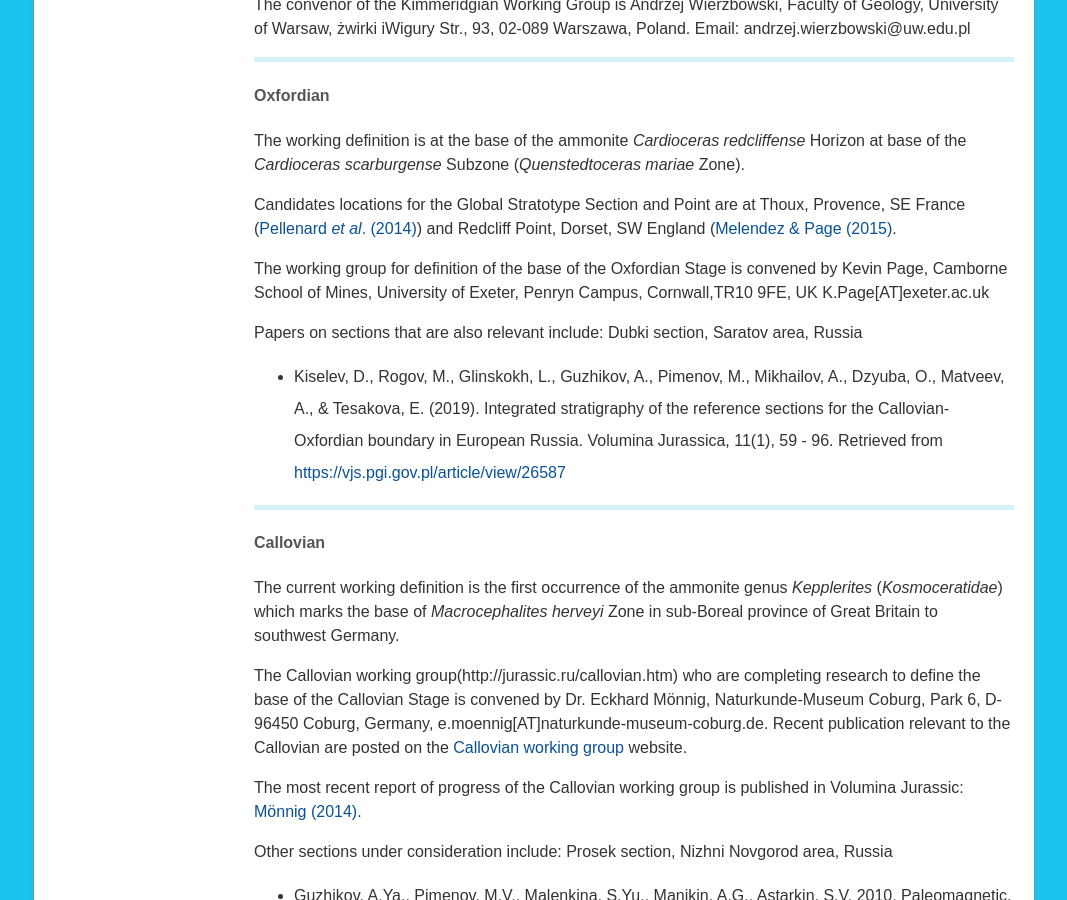
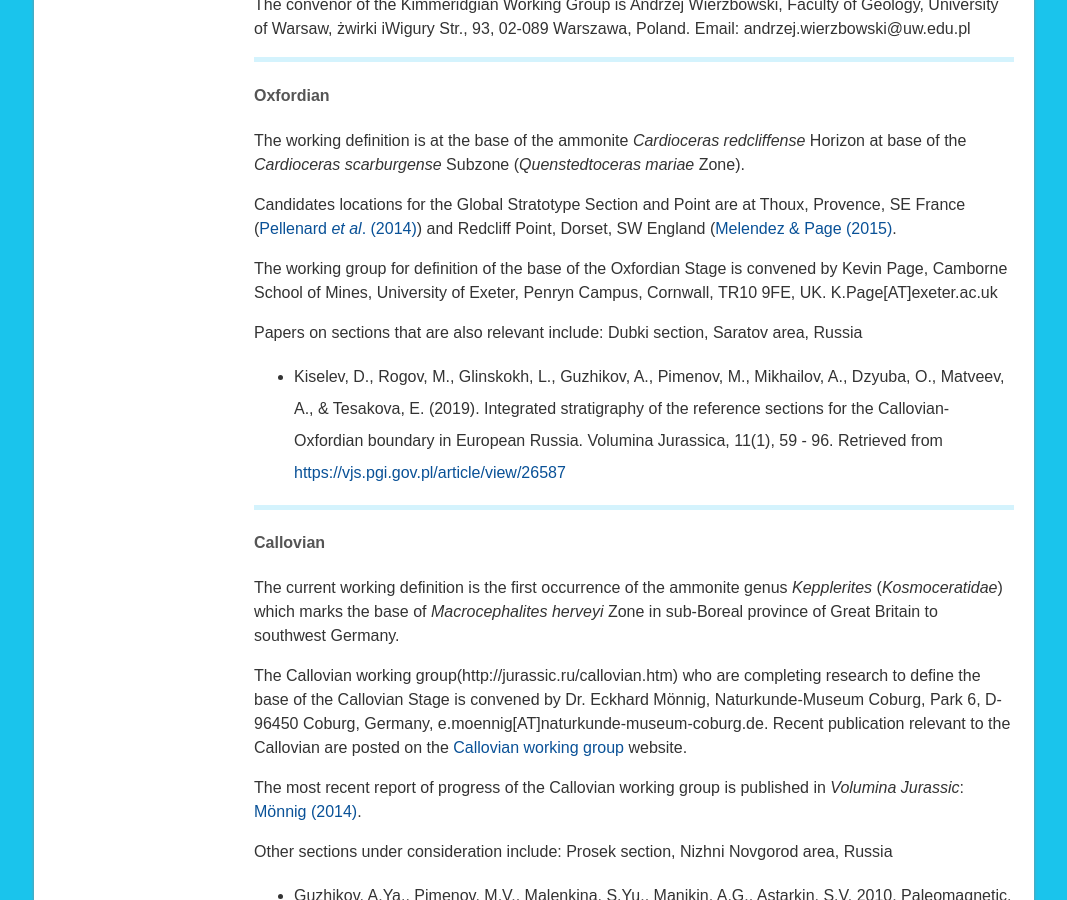
Before and after one commit to i-c-stratigraphy/subcommission-jurassic, a Jekyll site: the page built from pages/our-work.md, in a window 1280 px wide and 900 px high, scrolled down 2616 px. Shown: the whole window, without its empty margins (106-1173 px from the left). Built offline with Jekyll 4.4.1, drawn with Linux system fonts in a browser that asks for light colours; some of the changed text lies outside the part shown.

Commit message:
Update our-work.md

```diff
--- a/pages/our-work.md
+++ b/pages/our-work.md
@@ -75,7 +75,7 @@ The working definition is at the base of the ammonite _Cardioceras redcliffense_
 Candidates locations for the Global Stratotype Section and Point are at Thoux, Provence, SE France ([Pellenard _et al_. (2014)](https://vjs.pgi.gov.pl/article/view/26592)) and Redcliff Point, Dorset, SW England ([Melendez & Page (2015)](https://vjs.pgi.gov.pl/article/view/26644).
 
 
-The working group for definition of the base of the Oxfordian Stage is convened by Kevin Page, Camborne School of Mines, University of Exeter, Penryn Campus, Cornwall,TR10 9FE, UK K.Page[AT]exeter.ac.uk
+The working group for definition of the base of the Oxfordian Stage is convened by Kevin Page, Camborne School of Mines, University of Exeter, Penryn Campus, Cornwall, TR10 9FE, UK. K.Page[AT]exeter.ac.uk
 
 Papers on sections that are also relevant include:
 Dubki section, Saratov area, Russia
@@ -88,7 +88,7 @@ The current working definition is the first occurrence of the ammonite genus _Ke
 
 The Callovian working group(http://jurassic.ru/callovian.htm) who are completing research to define the base of the Callovian Stage is convened by Dr. Eckhard Mönnig, Naturkunde-Museum Coburg, Park 6, D-96450 Coburg, Germany, e.moennig[AT]naturkunde-museum-coburg.de. Recent publication relevant to the Callovian are posted on the [Callovian working group](http://jurassic.ru/callovian.htm) website.
 
-The most recent report of progress of the Callovian working group is published in Volumina Jurassic: [Mönnig (2014)](https://vjs.pgi.gov.pl/article/view/26602).
+The most recent report of progress of the Callovian working group is published in _Volumina Jurassic_: [Mönnig (2014)](https://vjs.pgi.gov.pl/article/view/26602).
 
 Other sections under consideration include: Prosek section, Nizhni Novgorod area, Russia
 
```
Also changed, not shown: other parts of pages/our-work.md (+2 -1 lines).
